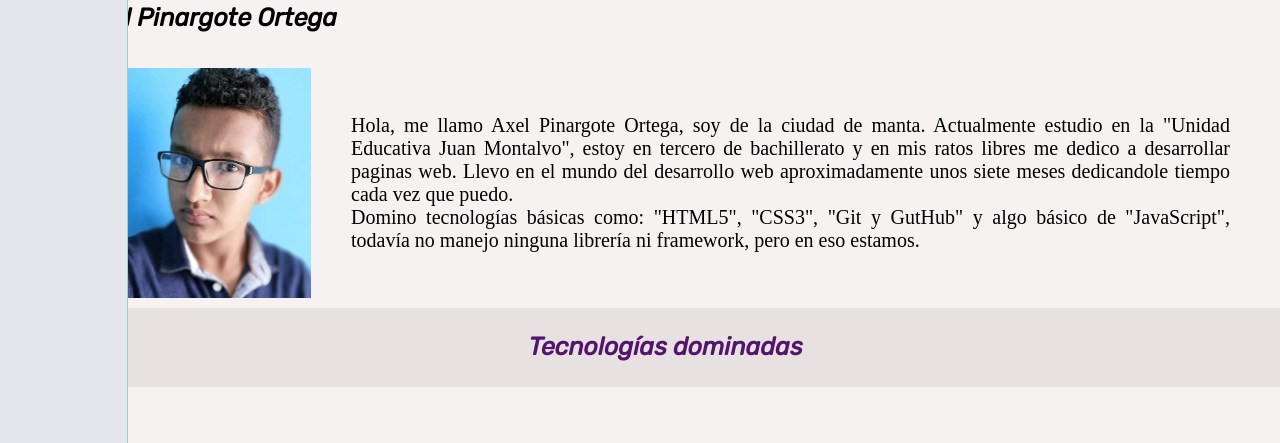
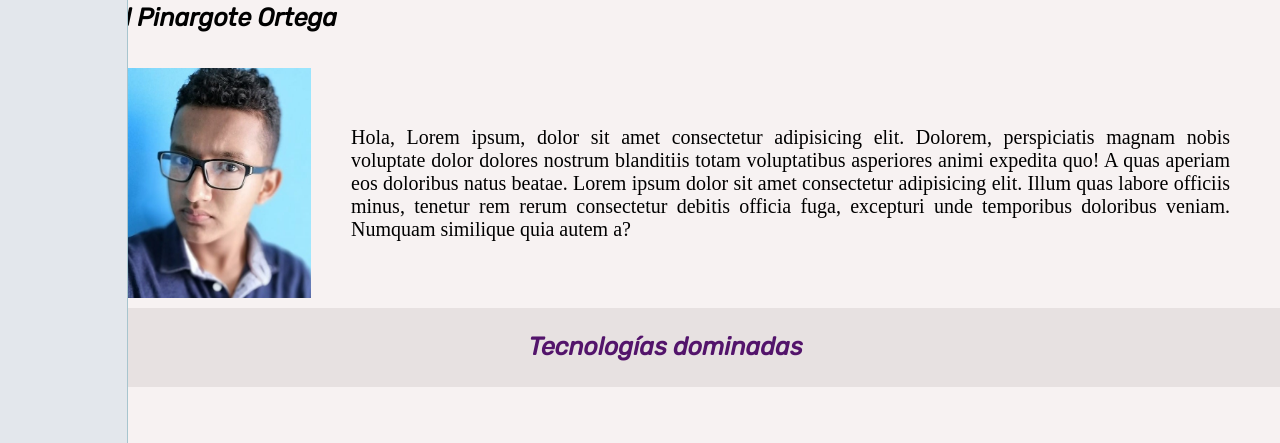
Before and after one commit to Axelc-alt/Sobre-m-, a plain HTML site: page index.html in a window 1280 px wide. Shown: the part 92-535 px from the top of the page. Drawn offline with Linux system fonts and the light colour scheme.

Commit message:
agg un lorem en mi descripción

```diff
--- a/index.html
+++ b/index.html
@@ -34,8 +34,11 @@
     <section class="container-principal2">
         <img class="img" src="imagenes/AxelFoto1.jpg" alt="Axel Pinargote">
         <p>
-            Hola, me llamo Axel Pinargote Ortega, soy de la ciudad de manta. Actualmente estudio en la "Unidad Educativa Juan Montalvo", estoy en tercero de bachillerato y en mis ratos libres me dedico a desarrollar paginas web. Llevo en el mundo del desarrollo web aproximadamente unos siete meses dedicandole tiempo cada vez que puedo. <br>
+
+            Hola, <!--  me llamo Axel Pinargote Ortega, soy de la ciudad de manta. Actualmente estudio en la "Unidad Educativa Juan Montalvo", estoy en tercero de bachillerato y en mis ratos libres me dedico a desarrollar paginas web. Llevo en el mundo del desarrollo web aproximadamente unos siete meses dedicandole tiempo cada vez que puedo. <br>
             Domino tecnologías básicas como: "HTML5", "CSS3", "Git y GutHub" y algo básico de "JavaScript", todavía no manejo ninguna librería ni framework, pero en eso estamos.
+             -->
+             Lorem ipsum, dolor sit amet consectetur adipisicing elit. Dolorem, perspiciatis magnam nobis voluptate dolor dolores nostrum blanditiis totam voluptatibus asperiores animi expedita quo! A quas aperiam eos doloribus natus beatae. Lorem ipsum dolor sit amet consectetur adipisicing elit. Illum quas labore officiis minus, tenetur rem rerum consectetur debitis officia fuga, excepturi unde temporibus doloribus veniam. Numquam similique quia autem a?
         </p>
     </section>
     <section class="container-principal3">
```
